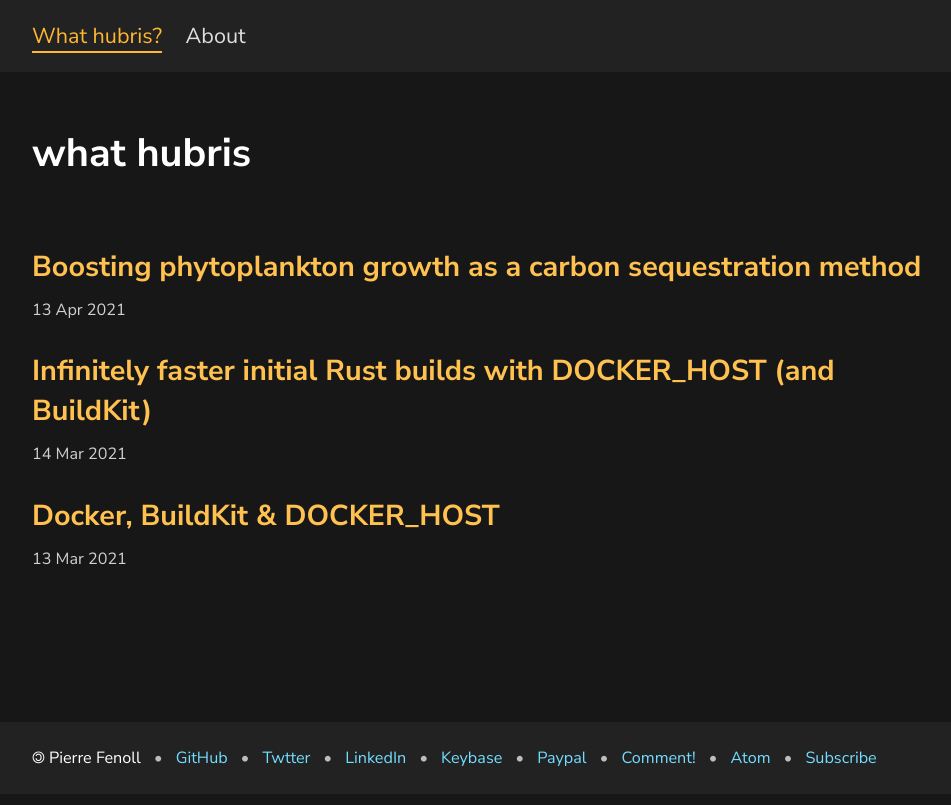
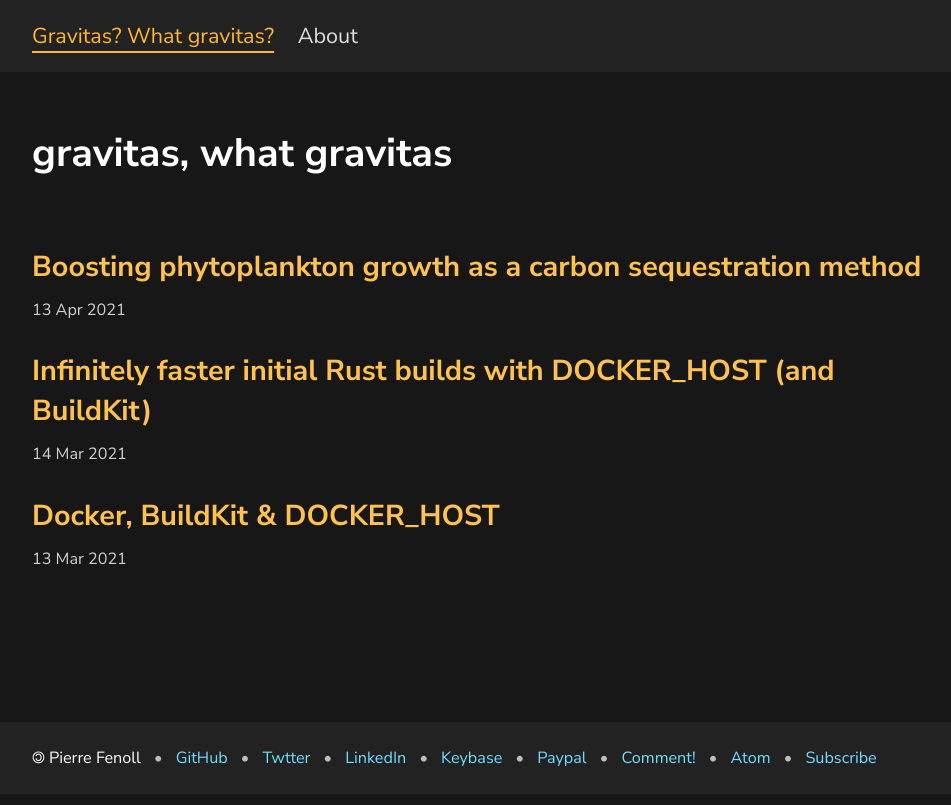
Before and after one commit to fenollp/fenollp.github.io, a Jekyll site: the page built from index.html, in a window 1280 px wide. Shown: the top 805 px of the page, without its empty margins (158-1109 px from the left). Built offline with Jekyll 4.4.1, drawn with Linux system fonts in a browser that asks for light colours; the list of posts is cut into pages by our own code.

Commit message:
hm
Signed-off-by: Pierre Fenoll <pierrefenoll@gmail.com>

```diff
--- a/_data/navigation.yml
+++ b/_data/navigation.yml
@@ -1,4 +1,4 @@
-- name: What hubris?
+- name: Gravitas? What gravitas?
   link: /
 - name: About
   link: /about
--- a/index.html
+++ b/index.html
@@ -1,6 +1,6 @@
 ---
 layout: default
-title: what hubris
+title: gravitas, what gravitas
 ---
 {% for post in site.posts %}
 <h2 class="post-title-link">
```
